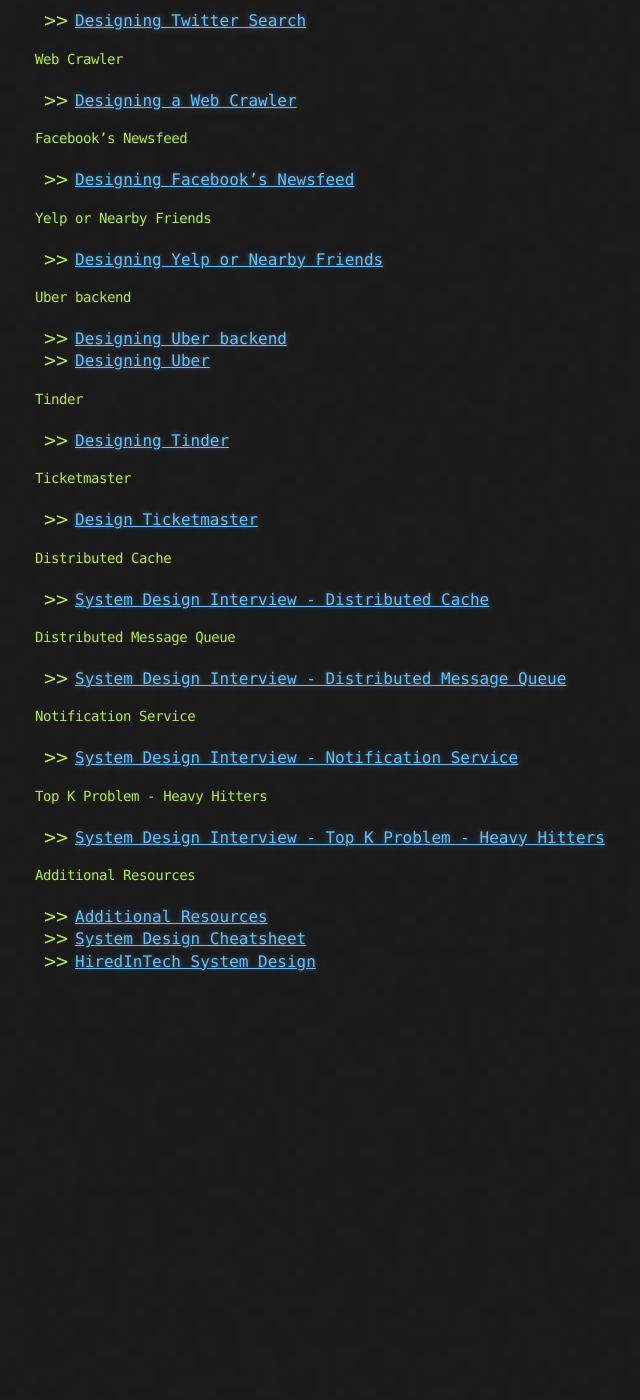
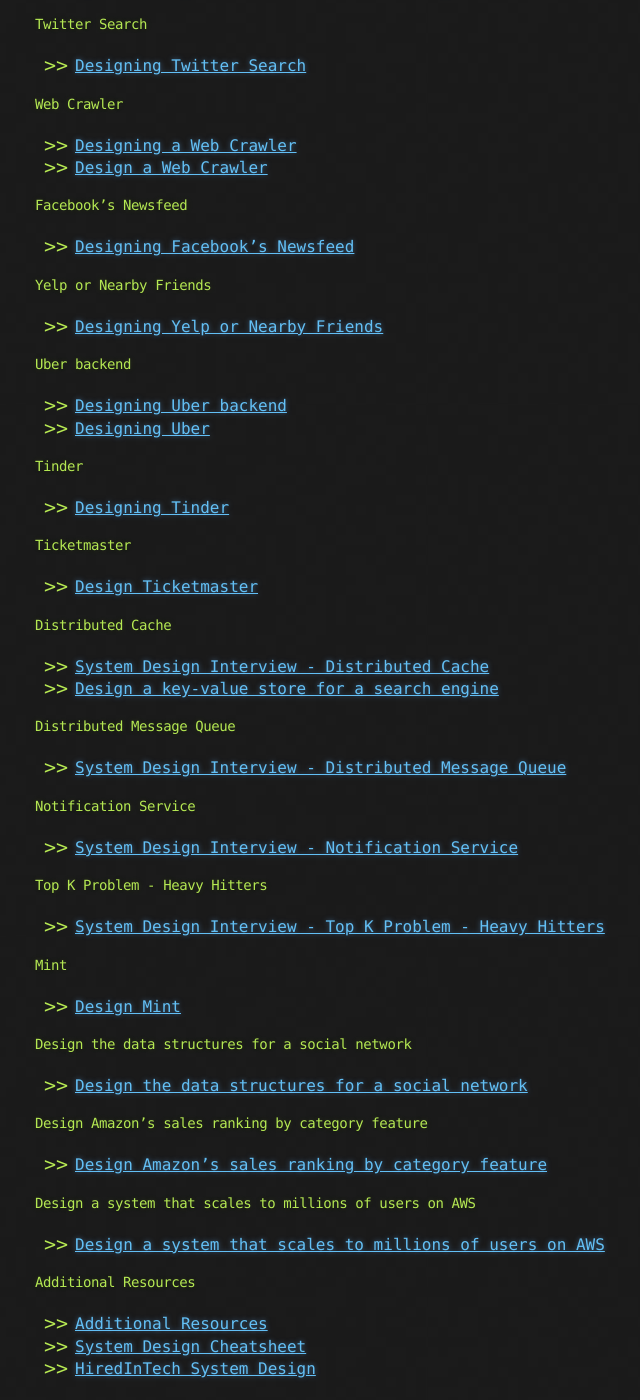
Before and after one commit to goodHunter27/serhatgiydiren.github.io, a Jekyll site: the page built from _posts/2020-01-21-system-design-inteview-topics.md, in a window 1280 px wide and 1400 px high, scrolled down 3320 px. Shown: the whole window, without its empty margins (105-745 px from the left). Built offline with Jekyll 4.4.1, drawn with Linux system fonts in a browser that asks for light colours; before the commit the page ends 4313 px from its top, so only the background shows below that; some of the changed text lies outside the part shown.

Commit message:
Update 2020-01-21-system-design-inteview-topics.md

```diff
--- a/_posts/2020-01-21-system-design-inteview-topics.md
+++ b/_posts/2020-01-21-system-design-inteview-topics.md
@@ -91,6 +91,7 @@
 
 #### Pastebin
 * [Designing Pastebin](https://akshay-iyangar.github.io/system-design/grokking-system-design/system-design-problems/pastebin.html){:target="_blank"}
+* [Design Pastebin.com (or Bit.ly)](https://github.com/donnemartin/system-design-primer/blob/master/solutions/system_design/pastebin/README.md){:target="_blank"}
 
 #### Instagram
 * [Designing Instagram](https://akshay-iyangar.github.io/system-design/grokking-system-design/system-design-problems/instagram.html){:target="_blank"}
@@ -107,6 +108,7 @@
 
 #### Twitter
 * [Designing Twitter](https://akshay-iyangar.github.io/system-design/grokking-system-design/system-design-problems/twitter.html){:target="_blank"}
+* [Design the Twitter timeline and search (or Facebook feed and search)](https://github.com/donnemartin/system-design-primer/blob/master/solutions/system_design/twitter/README.md){:target="_blank"}
 
 #### Youtube or Netflix
 * [Designing Youtube or Netflix](https://akshay-iyangar.github.io/system-design/grokking-system-design/system-design-problems/youtube-or-netflix.html){:target="_blank"}
@@ -124,6 +126,7 @@
 
 #### Web Crawler
 * [Designing a Web Crawler](https://akshay-iyangar.github.io/system-design/grokking-system-design/system-design-problems/web-crwaler.html){:target="_blank"}
+* [Design a Web Crawler](https://github.com/donnemartin/system-design-primer/blob/master/solutions/system_design/web_crawler/README.md){:target="_blank"}
 
 #### Facebook's Newsfeed
 * [Designing Facebook’s Newsfeed](https://akshay-iyangar.github.io/system-design/grokking-system-design/system-design-problems/facebook-newsfeed.html){:target="_blank"}
@@ -143,6 +146,7 @@
 
 #### Distributed Cache
 * [System Design Interview - Distributed Cache](https://serhatgiydiren.github.io/system-design-interview-distributed-cache){:target="_blank"}
+* [Design a key-value store for a search engine	](https://github.com/donnemartin/system-design-primer/blob/master/solutions/system_design/query_cache/README.md){:target="_blank"}
 
 #### Distributed Message Queue
 * [System Design Interview - Distributed Message Queue](https://serhatgiydiren.github.io/system-design-interview-distributed-message-queue){:target="_blank"}
@@ -153,6 +157,18 @@
 #### Top K Problem - Heavy Hitters
 * [System Design Interview - Top K Problem - Heavy Hitters](https://serhatgiydiren.github.io/system-design-interview-top-k-problem-heavy-hitters){:target="_blank"}
 
+#### Mint
+* [Design Mint](https://github.com/donnemartin/system-design-primer/blob/master/solutions/system_design/mint/README.md){:target="_blank"}
+
+#### Design the data structures for a social network
+* [Design the data structures for a social network](https://github.com/donnemartin/system-design-primer/blob/master/solutions/system_design/social_graph/README.md){:target="_blank"}
+
+#### Design Amazon's sales ranking by category feature
+* [Design Amazon's sales ranking by category feature](https://github.com/donnemartin/system-design-primer/blob/master/solutions/system_design/sales_rank/README.md){:target="_blank"}
+
+#### Design a system that scales to millions of users on AWS
+* [Design a system that scales to millions of users on AWS](https://github.com/donnemartin/system-design-primer/blob/master/solutions/system_design/scaling_aws/README.md){:target="_blank"}
+
 #### Additional Resources
 * [Additional Resources](https://akshay-iyangar.github.io/system-design/grokking-system-design/system-design-problems/additional-resources.html){:target="_blank"}
 * [System Design Cheatsheet](https://gist.github.com/vasanthk/485d1c25737e8e72759f){:target="_blank"}
```
